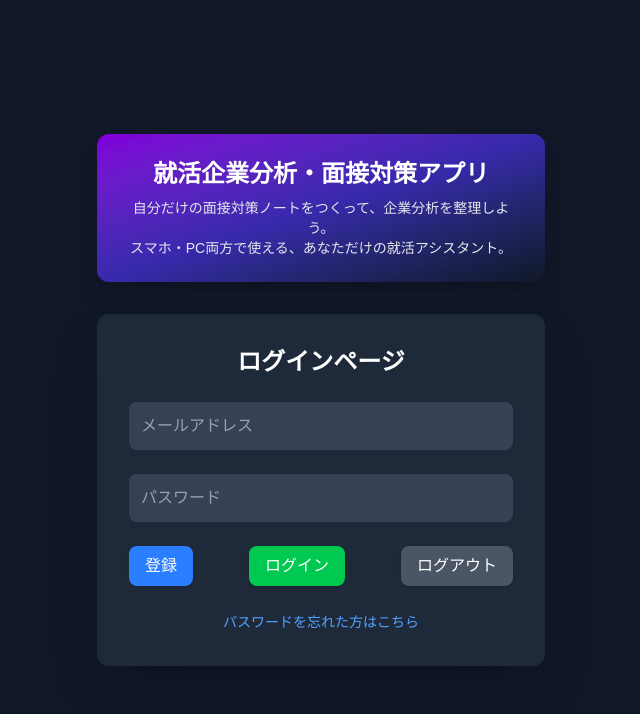
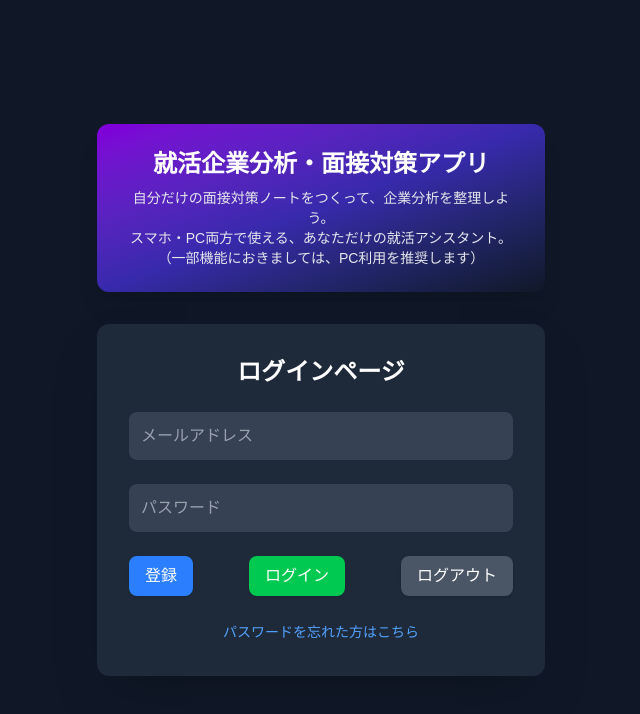
Before and after one commit to tomokikdm/syuukatu-app, a Next.js app: page /login in a window 1280 px wide. Shown: the top 714 px of the page, without its empty margins (319-959 px from the left). Built offline with nearby package versions, Linux system fonts and the light colour scheme.

Commit message:
文字変更

```diff
--- a/src/app/layout.tsx
+++ b/src/app/layout.tsx
@@ -9,9 +9,11 @@ const inter = Inter({
 });
 
 export const metadata: Metadata = {
-  title: "Create Next App",
-  description: "Generated by create next app",
+  title: "就活企業分析アプリ | Syuukatu App",
+  description: "企業情報・面接対策をまとめられる就活生向けWebアプリ",
+  keywords: ["就活", "企業分析", "面接対策", "Webアプリ", "syuukatu"],
 };
+
 
 export default function RootLayout({
   children,
--- a/src/app/login/page.tsx
+++ b/src/app/login/page.tsx
@@ -68,7 +68,9 @@ export default function LoginPage() {
         <h2 className="text-2xl font-bold mb-2">就活企業分析・面接対策アプリ</h2>
         <p className="text-sm text-gray-200">
           自分だけの面接対策ノートをつくって、企業分析を整理しよう。<br />
-          スマホ・PC両方で使える、あなただけの就活アシスタント。
+          スマホ・PC両方で使える、あなただけの就活アシスタント。<br />
+          （一部機能におきましては、PC利用を推奨します）
+
         </p>
       </section>
 
```
